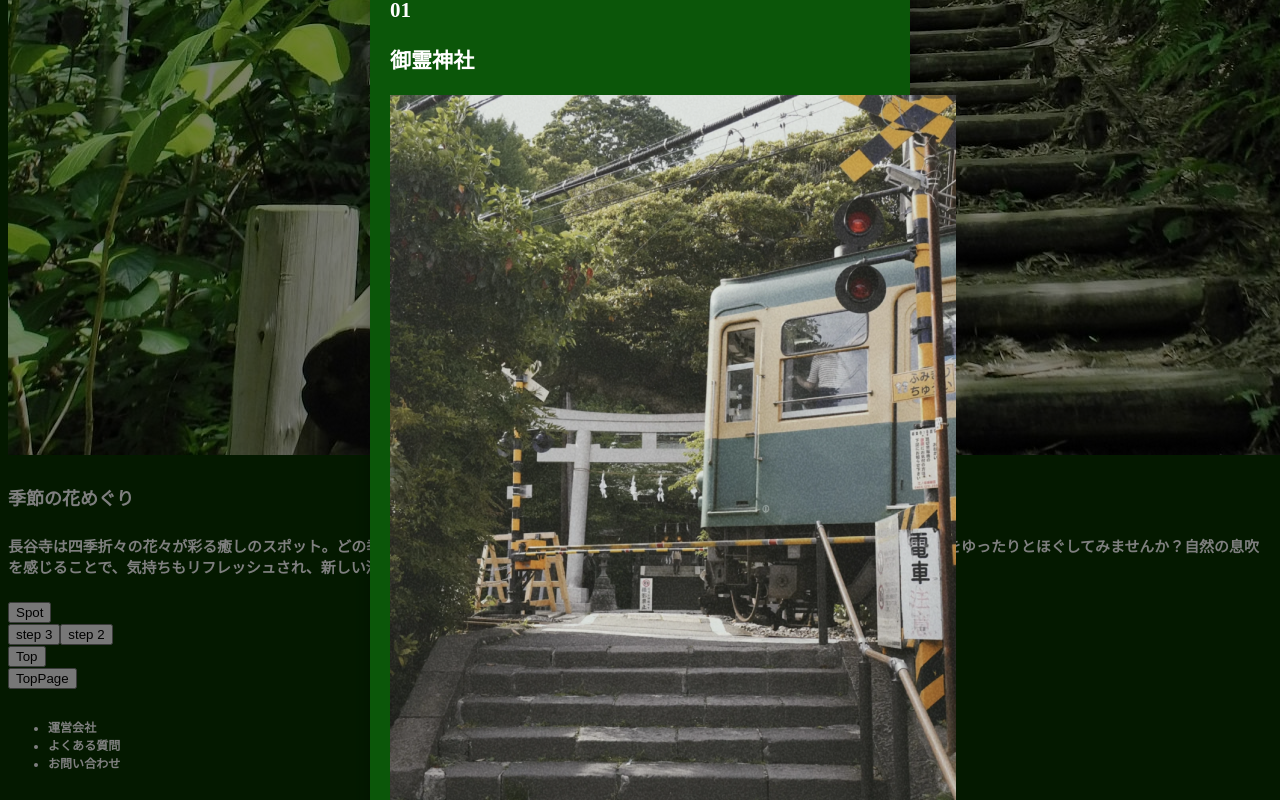
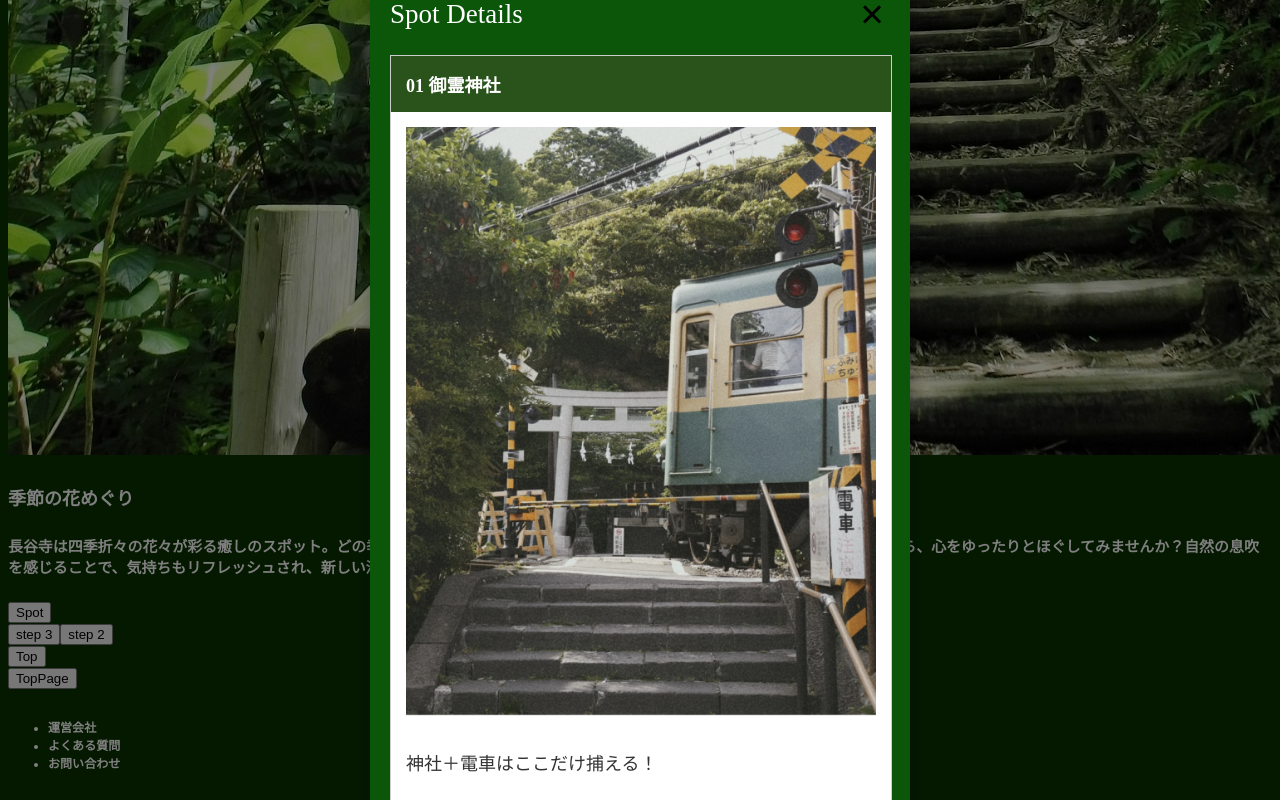
Before and after one commit to hitomisama/TripQuest, a React (Vite) app: page /page3 in a window 1280 px wide. Both pictures are taken after a click on the button "Spot". Shown: the part 2456-3256 px from the top of the page. Built offline with nearby package versions, Linux system fonts and the light colour scheme.

Commit message:
spot弹窗逻辑做好了

```diff
--- a/src/windows/SpotList.jsx
+++ b/src/windows/SpotList.jsx
@@ -1,60 +1,78 @@
 import React, { useState } from "react";
 import Modal from "./Modal.jsx";
 import accordionData from "../Date/accordionData.json"; // 引入 JSON 数据
+import "../css/Accordion.css"; // 可选：自定义样式文件
 
-function SpotList({ x }) {
+function SpotList({ x, isAccordion = false }) {
   const [isModalOpen, setIsModalOpen] = useState(false); // 控制弹窗显示状态
-  const [selectedSpot, setSelectedSpot] = useState(null); // 当前选中的地点
-  const [selectedIndex, setSelectedIndex] = useState(null); // 当前选中的索引
+  const [openIndex, setOpenIndex] = useState(0); // 控制弹窗内折叠栏的默认展开项
 
-  const handleOpenModal = (spot, index) => {
-    setSelectedSpot(spot); // 设置选中的地点
-    setSelectedIndex(index); // 设置选中的索引
+  const handleOpenModal = () => {
     setIsModalOpen(true); // 打开弹窗
   };
 
   const handleCloseModal = () => {
     setIsModalOpen(false); // 关闭弹窗
-    setSelectedSpot(null); // 清空选中的地点
-    setSelectedIndex(null); // 清空选中的索引
+    setOpenIndex(0); // 重置折叠栏状态
   };
+
+  const handleToggle = (index) => {
+    // 切换折叠项
+    setOpenIndex((prevIndex) => (prevIndex === index ? null : index));
+  };
+
+  // 数据渲染逻辑
+  const displayData = isAccordion
+    ? accordionData.slice(x, x + 2) // 渲染两条数据
+    : accordionData[x]
+    ? [accordionData[x]] // 渲染单条数据
+    : [];
 
   return (
     <div className="spot-list">
-      {/* 只渲染指定的按钮 */}
-      {accordionData[x] && (
-        <div className="spot-item">
-          <button
-            className="open-modal-button"
-            onClick={() => handleOpenModal(accordionData[x], x)} // 打开弹窗
-          >
+      <button className="open-modal-button" onClick={handleOpenModal}>
         Spot
       </button>
-        </div>
-      )}
 
       {/* 弹窗 */}
       <Modal
         isOpen={isModalOpen}
         onClose={handleCloseModal}
-        title={selectedSpot?.title}
+        title="Spot Details"
       >
-        {selectedSpot && (
-          <>
+        <div className="accordion-container">
+          {displayData.map((item, index) => (
+            <div key={item.id} className="accordion-item">
+              {/* 标题部分 */}
+              <div
+                className="accordion-header"
+                onClick={() => isAccordion && handleToggle(index)}
+              >
                 <h3>
-              {selectedIndex + 1 < 10
-                ? `0${selectedIndex + 1}`
-                : selectedIndex + 1}
+                  {index + 1 < 10 ? `0${index + 1}` : index + 1} {item.title}
                 </h3>
-            <h3>{selectedSpot.title}</h3>
+                {/* 根据状态显示箭头方向，仅在折叠模式下生效 */}
+                {isAccordion && (
+                  <span className="accordion-arrow">
+                    {openIndex === index ? "▲" : "▼"}
+                  </span>
+                )}
+              </div>
+
+              {/* 内容部分，在非折叠模式下直接显示 */}
+              {(isAccordion ? openIndex === index : true) && (
+                <div className="accordion-content">
                   <img
-              src={selectedSpot.img}
-              alt={selectedSpot.title}
-              className="modal-image"
+                    src={item.img}
+                    alt={item.title}
+                    className="accordion-img"
                   />
-            <p>{selectedSpot.content}</p>
-          </>
+                  <p>{item.content}</p>
+                </div>
               )}
+            </div>
+          ))}
+        </div>
       </Modal>
     </div>
   );
```
Also changed, not shown: 2 other files (tests, documents, lock files or other folders). Lines whose indentation alone changed are shown as unchanged.
